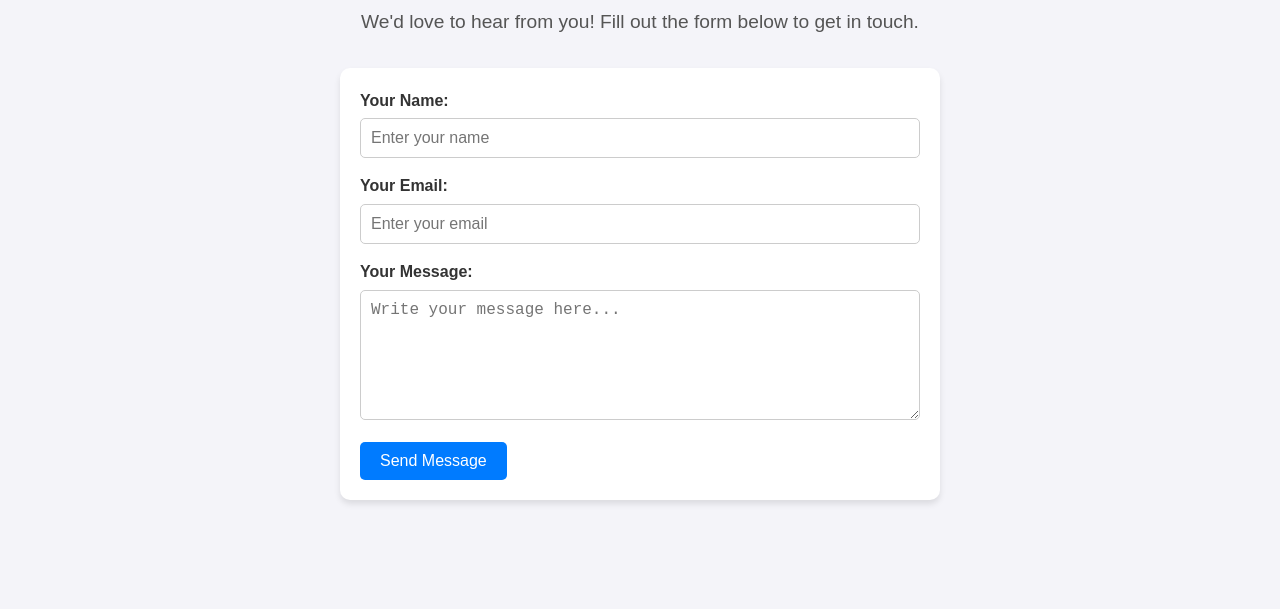
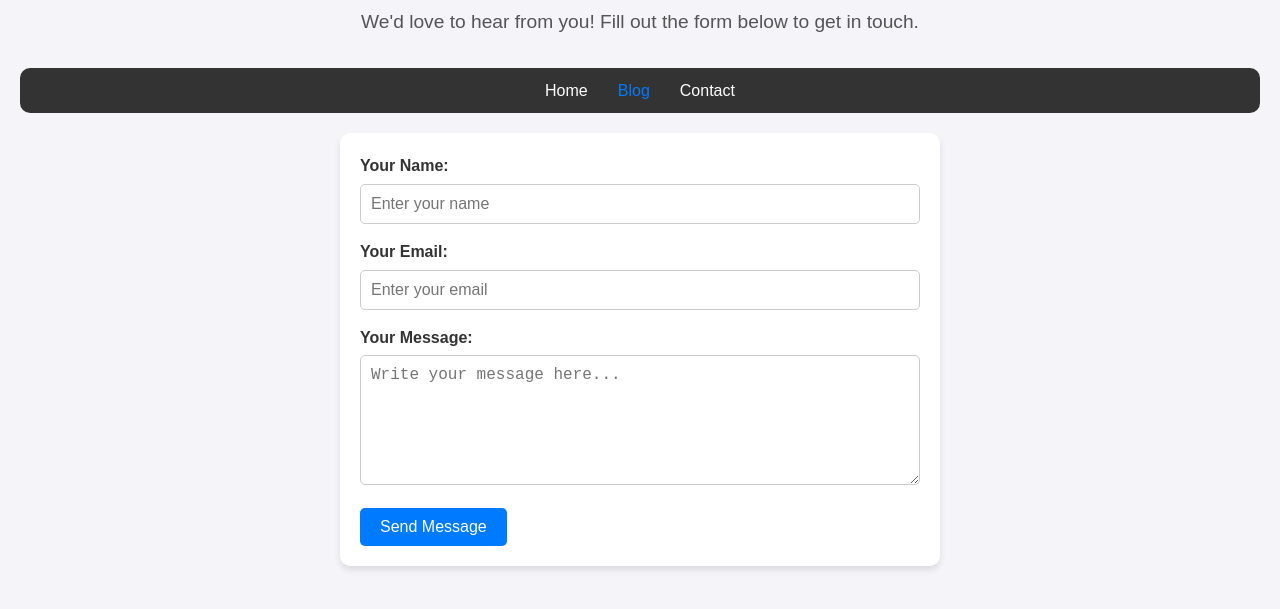
Before and after one commit to MAhmad1034/Blogging-Website, a website: page src/contact.html in a window 1280 px wide. Shown: the part 87-696 px from the top of the page. Drawn offline with Linux system fonts and the light colour scheme.

Commit message:
add blog.html and css

```diff
--- a/src/contact.html
+++ b/src/contact.html
@@ -11,6 +11,13 @@
     <h1>Contact Us</h1>
     <p>We'd love to hear from you! Fill out the form below to get in touch.</p>
   </header>
+  <nav class="navbar">
+    <ul>
+      <li><a href="./index.html">Home</a></li>
+      <li><a href="./blog.html" class="active">Blog</a></li>
+      <li><a href="./contact.html">Contact</a></li>
+    </ul>
+  </nav>
 
   <main>
     <section class="contact-form">
--- /dev/null
+++ b/styles/blog.css
@@ -0,0 +1,111 @@
+/* General Reset */
+* {
+    margin: 0;
+    padding: 0;
+    box-sizing: border-box;
+  }
+
+  body {
+    font-family: Arial, sans-serif;
+    line-height: 1.6;
+    background-color: #f4f4f9;
+    color: #333;
+    padding: 20px;
+  }
+
+  /* Header */
+  .blog-header {
+    text-align: center;
+    margin-bottom: 30px;
+    padding: 20px;
+    background-color: #007BFF;
+    color: #fff;
+    border-radius: 10px;
+  }
+
+  .blog-header h1 {
+    font-size: 2.5rem;
+  }
+
+  .blog-header p {
+    font-size: 1.2rem;
+    margin-top: 10px;
+  }
+
+  /* Navbar */
+  .navbar {
+    background: #333;
+    padding: 10px 0;
+    margin-bottom: 20px;
+    border-radius: 10px;
+  }
+
+  .navbar ul {
+    display: flex;
+    list-style: none;
+    justify-content: center;
+  }
+
+  .navbar li {
+    margin: 0 15px;
+  }
+
+  .navbar a {
+    color: #fff;
+    text-decoration: none;
+    font-size: 1rem;
+    transition: color 0.3s;
+  }
+
+  .navbar a:hover, .navbar a.active {
+    color: #007BFF;
+  }
+
+  /* Blog Content */
+  .blog-content {
+    max-width: 800px;
+    margin: 0 auto;
+  }
+
+  .blog-post {
+    background: #fff;
+    margin-bottom: 20px;
+    padding: 20px;
+    border-radius: 10px;
+    box-shadow: 0 4px 6px rgba(0, 0, 0, 0.1);
+  }
+
+  .blog-post h2 {
+    margin-bottom: 10px;
+    color: #007BFF;
+  }
+
+  .blog-post .post-date {
+    font-size: 0.9rem;
+    color: #777;
+    margin-bottom: 15px;
+  }
+
+  .blog-post p {
+    margin-bottom: 10px;
+  }
+
+  .blog-post a {
+    color: #007BFF;
+    text-decoration: none;
+    transition: color 0.3s;
+  }
+
+  .blog-post a:hover {
+    text-decoration: underline;
+  }
+
+  /* Footer */
+  .blog-footer {
+    text-align: center;
+    margin-top: 30px;
+    padding: 10px;
+    background: #333;
+    color: #fff;
+    border-radius: 10px;
+  }
--- a/styles/contact.css
+++ b/styles/contact.css
@@ -77,3 +77,31 @@
   .contact-form button:hover {
     background: #0056b3;
   }
+   /* Navbar */
+   .navbar {
+    background: #333;
+    padding: 10px 0;
+    margin-bottom: 20px;
+    border-radius: 10px;
+  }
+
+  .navbar ul {
+    display: flex;
+    list-style: none;
+    justify-content: center;
+  }
+
+  .navbar li {
+    margin: 0 15px;
+  }
+
+  .navbar a {
+    color: #fff;
+    text-decoration: none;
+    font-size: 1rem;
+    transition: color 0.3s;
+  }
+
+  .navbar a:hover, .navbar a.active {
+    color: #007BFF;
+  }
```
Also changed, not shown: src/blog.html (added, +47 -0 lines), src/index.html (+1 -1 lines).
